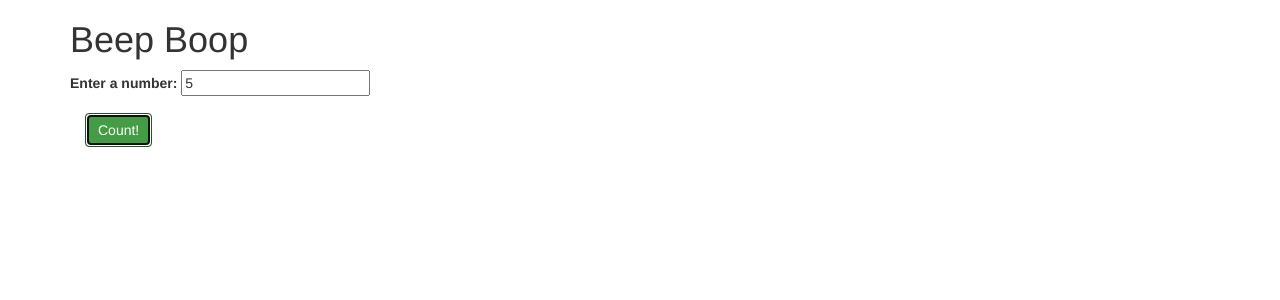
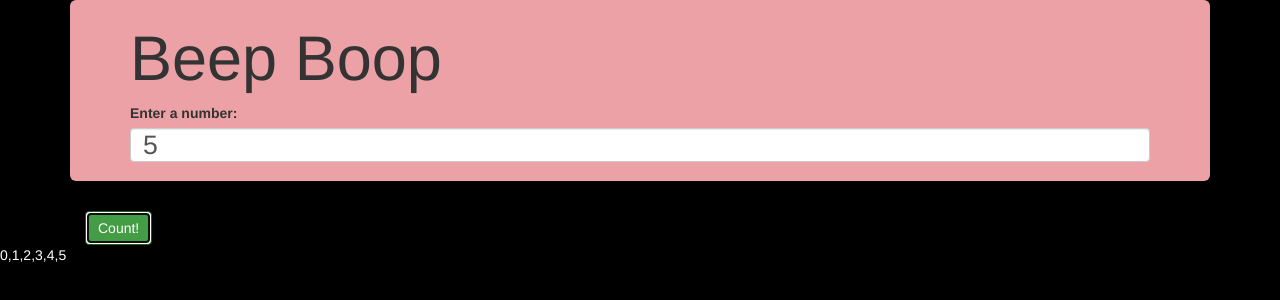
Before and after one commit to katetrahan/Beep-Boop-, a plain HTML site: page index.html in a window 1280 px wide. Both pictures are taken after typing "5" into the empty fields and a click on the button "Count!". Drawn offline with Linux system fonts and the light colour scheme.

Commit message:
add second spec

```diff
--- a/css/styles.css
+++ b/css/styles.css
@@ -0,0 +1,19 @@
+body {
+  background-color: black;
+}
+h1 {
+  font-size: 50pt;
+}
+
+#input {
+  font-size: 20pt;
+}
+
+.jumbotron {
+  padding: 4px;
+  background-color: #eca1a6
+}
+
+#result {
+  color: white;
+}
--- a/index.html
+++ b/index.html
@@ -9,16 +9,18 @@
   </head>
   <body>
     <div class="container">
+      <div class="jumbotron">
       <h1>Beep Boop</h1>
         <div class = "row" id= "numbInput">
           <form id="formOne">
           <div class="col-md-12">
             <div class="form-group">
               <label for="input">Enter a number:</label>
-              <input id="input" type="number">
+              <input id="input" type="number" class="form-control">
             </div>
           </div>
         </div>
+      </div>
         <div class="col-md-12">
           <div class="buttonPadding" id="submitButton">
           <button type="submit" class="btn btn-success">Count!</button>
--- a/js/scripts.js
+++ b/js/scripts.js
@@ -3,8 +3,16 @@ var special = function(number) {
   debugger;
   var tmp = number;
   var result = [];
+  var exceptions = [0,1];
+
+  // var ones = (tmp.split(0));
+  // if (ones === 0) {
+  //   for (i=0; i < 1; i+=1) {
+  //     result.push("beep");
+  //   }
+  // }
   // var split = tmp.split(""); // added
-  var exceptions = ["0","1"]; // added
+  // var exceptions = ["0","1"]; // added
   // for (var indexOne = 0; indexOne < split.length; index +=1) { // added
   //   for (var i = 0; i < exceptions.length; i += 1) { // added
   //     if (split[indexOne] === exceptions[i]) {
@@ -12,31 +20,42 @@ var special = function(number) {
   //     }
   //   }
   // }
-  for (var i = 0; i < result.length; i += 1) {
-    result.push(i);
-    for (var index = 0; index < exceptions.length; index += 1) {
-      if (result === exceptions){
-        return "beep"
-      }
-    }
-  }
+  // for (var i = 0; i < result.length; i += 1) {
+  //   result.push(i);
+  //   for (var index = 0; index < exceptions.length; index += 1) {
+  //     if (result === exceptions){
+  //       return "beep"
+  //     }
+  //   }
+  // }
 
-  // below works
-  //  if (tmp === 1) {
+  // below works (sort of)
+  //   if (tmp === 1) {
   //    return "boop";
   //  }
-  // else if (tmp === 0) {
-  //   return "beep";
-  // }
-  //  else if (tmp !== 1 && tmp !== 0) {
-  //    for (var index = 0; index < number + 1; index+= 1) {
-  //      result.push(index);
-   }
-     // alert(numbers)
-  // }
-  // return result
+  //  else if (tmp === 0) {
+  //    return "beep";
+  //  }
+    // else if (tmp !== 1 && tmp !== 0) {
+    if (tmp !== 1 && tmp !== 0) {
+      for (var index = 0; index < number + 1; index+= 1) {
+          result.push(index);
+          for (var i = 0; i < exceptions.length; i += 1) {
+          if (result === exceptions) {
+            return "boop"
+          }
+        }
+      }
+      // for (var index = 0; index < number + 1; index+= 1) {
+      //   result.push(index);
+      //
+    }
+  //     alert(numbers)
+  //  }
+   return result
+}
+// };
 
-// };
 
 
 
@@ -61,7 +80,7 @@ $(document).ready(function() {
     event.preventDefault();
     var number = parseInt($("input").val());  // special(userInput);
     var result = special(number);
-    if (result === "boop"){
+    if (result === 0){
       $("#result").text("boop!")
     }
     else if (result === "beep") {
```
Also changed, not shown: 1 other file.
